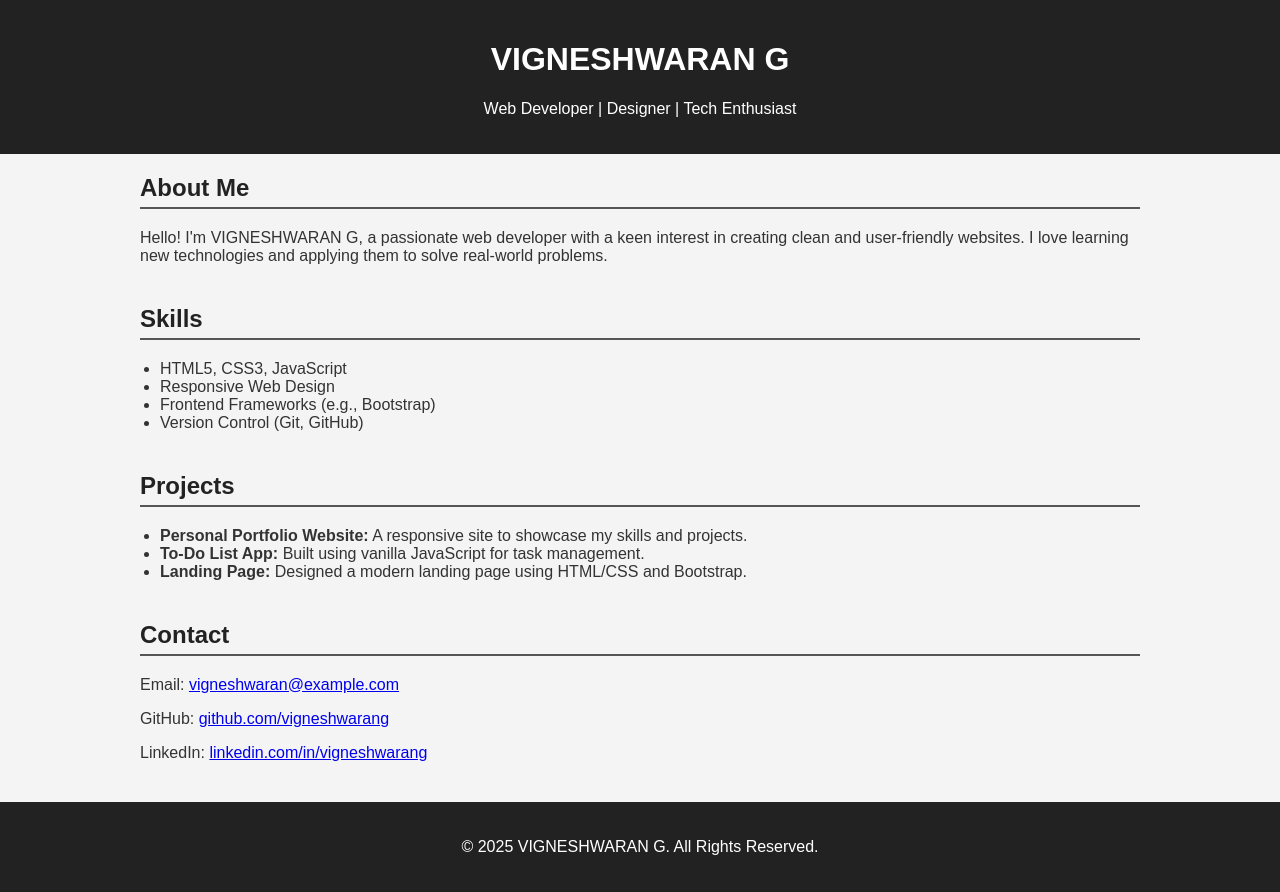
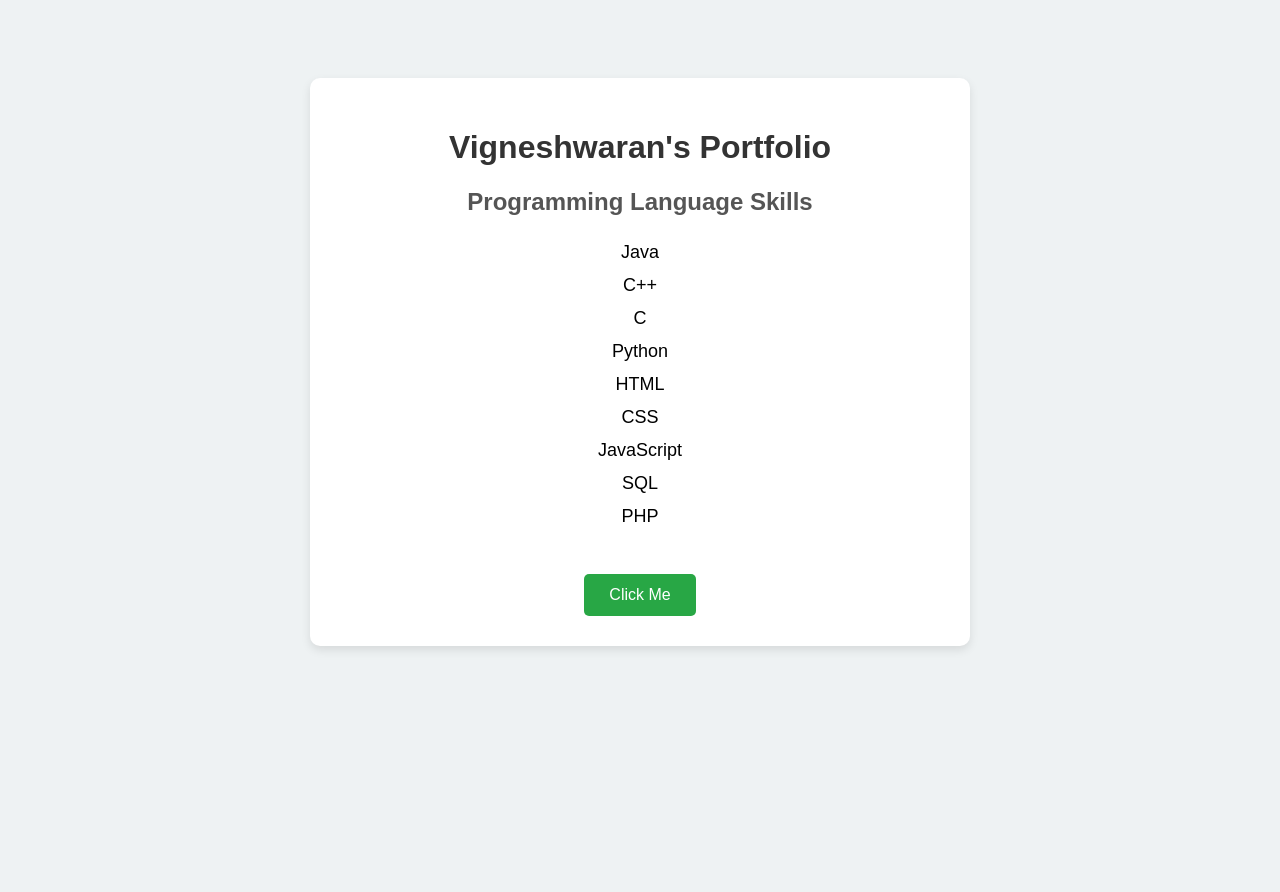
Before and after one commit to 24bscit060cas-pixel/vigneshwaranaPortfolio, a plain HTML site: page index.html.html.html in a window 1280 px wide. After the commit the page ends 800 px from the top, so only its background shows below. Drawn offline with Linux system fonts and the light colour scheme.

Commit message:
index.html

```diff
--- a/index.html.html.html
+++ b/index.html.html.html
@@ -2,97 +2,78 @@
 <html lang="en">
 <head>
     <meta charset="UTF-8">
-    <meta name="viewport" content="width=device-width, initial-scale=1.0">
-    <title>VIGNESHWARAN G - Portfolio</title>
+    <title>Vigneshwaran's Portfolio</title>
     <style>
         body {
             font-family: Arial, sans-serif;
-            margin: 0;
-            padding: 0;
-            background: #f4f4f4;
-            color: #333;
-        }
-
-        header {
-            background-color: #222;
-            color: #fff;
-            padding: 20px 0;
+            background-color: #eef2f3;
+            padding: 20px;
             text-align: center;
         }
 
         .container {
-            max-width: 1000px;
-            margin: 20px auto;
-            padding: 0 20px;
+            background-color: white;
+            padding: 30px;
+            max-width: 600px;
+            margin: 50px auto;
+            border-radius: 10px;
+            box-shadow: 0 4px 10px rgba(0, 0, 0, 0.1);
         }
 
-        section {
-            margin-bottom: 40px;
+        h1 {
+            color: #333;
         }
 
         h2 {
-            color: #222;
-            border-bottom: 2px solid #555;
-            padding-bottom: 5px;
+            color: #555;
         }
 
         ul {
-            padding-left: 20px;
+            list-style: none;
+            padding: 0;
         }
 
-        footer {
-            text-align: center;
-            padding: 20px;
-            background-color: #222;
-            color: #fff;
+        li {
+            font-size: 18px;
+            padding: 6px 0;
+        }
+
+        button {
+            margin-top: 25px;
+            background-color: #28a745;
+            color: white;
+            border: none;
+            padding: 12px 25px;
+            font-size: 16px;
+            border-radius: 5px;
+            cursor: pointer;
+        }
+
+        button:hover {
+            background-color: #218838;
         }
     </style>
 </head>
 <body>
 
-    <header>
-        <h1>VIGNESHWARAN G</h1>
-        <p>Web Developer | Designer | Tech Enthusiast</p>
-    </header>
+    <div class="container">
+        <h1>Vigneshwaran's Portfolio</h1>
 
-    <div class="container">
+        <h2>Programming Language Skills</h2>
+        <ul>
+            <li>Java</li>
+            <li>C++</li>
+            <li>C</li>
+            <li>Python</li>
+            <li>HTML</li>
+            <li>CSS</li>
+            <li>JavaScript</li>
+            <li>SQL</li>
+            <li>PHP</li>
+        </ul>
 
-        <section id="about">
-            <h2>About Me</h2>
-            <p>Hello! I'm VIGNESHWARAN G, a passionate web developer with a keen interest in creating clean and user-friendly websites. I love learning new technologies and applying them to solve real-world problems.</p>
-        </section>
-
-        <section id="skills">
-            <h2>Skills</h2>
-            <ul>
-                <li>HTML5, CSS3, JavaScript</li>
-                <li>Responsive Web Design</li>
-                <li>Frontend Frameworks (e.g., Bootstrap)</li>
-                <li>Version Control (Git, GitHub)</li>
-            </ul>
-        </section>
-
-        <section id="projects">
-            <h2>Projects</h2>
-            <ul>
-                <li><strong>Personal Portfolio Website:</strong> A responsive site to showcase my skills and projects.</li>
-                <li><strong>To-Do List App:</strong> Built using vanilla JavaScript for task management.</li>
-                <li><strong>Landing Page:</strong> Designed a modern landing page using HTML/CSS and Bootstrap.</li>
-            </ul>
-        </section>
-
-        <section id="contact">
-            <h2>Contact</h2>
-            <p>Email: <a href="mailto:vigneshwaran@example.com">vigneshwaran@example.com</a></p>
-            <p>GitHub: <a href="https://github.com/vigneshwarang" target="_blank">github.com/vigneshwarang</a></p>
-            <p>LinkedIn: <a href="https://linkedin.com/in/vigneshwarang" target="_blank">linkedin.com/in/vigneshwarang</a></p>
-        </section>
-
+        <button onclick="alert('Welcome to Vigneshwaran\'s Portfolio!')">Click Me</button>
     </div>
-
-    <footer>
-        <p>&copy; 2025 VIGNESHWARAN G. All Rights Reserved.</p>
-    </footer>
 
 </body>
 </html>
```
